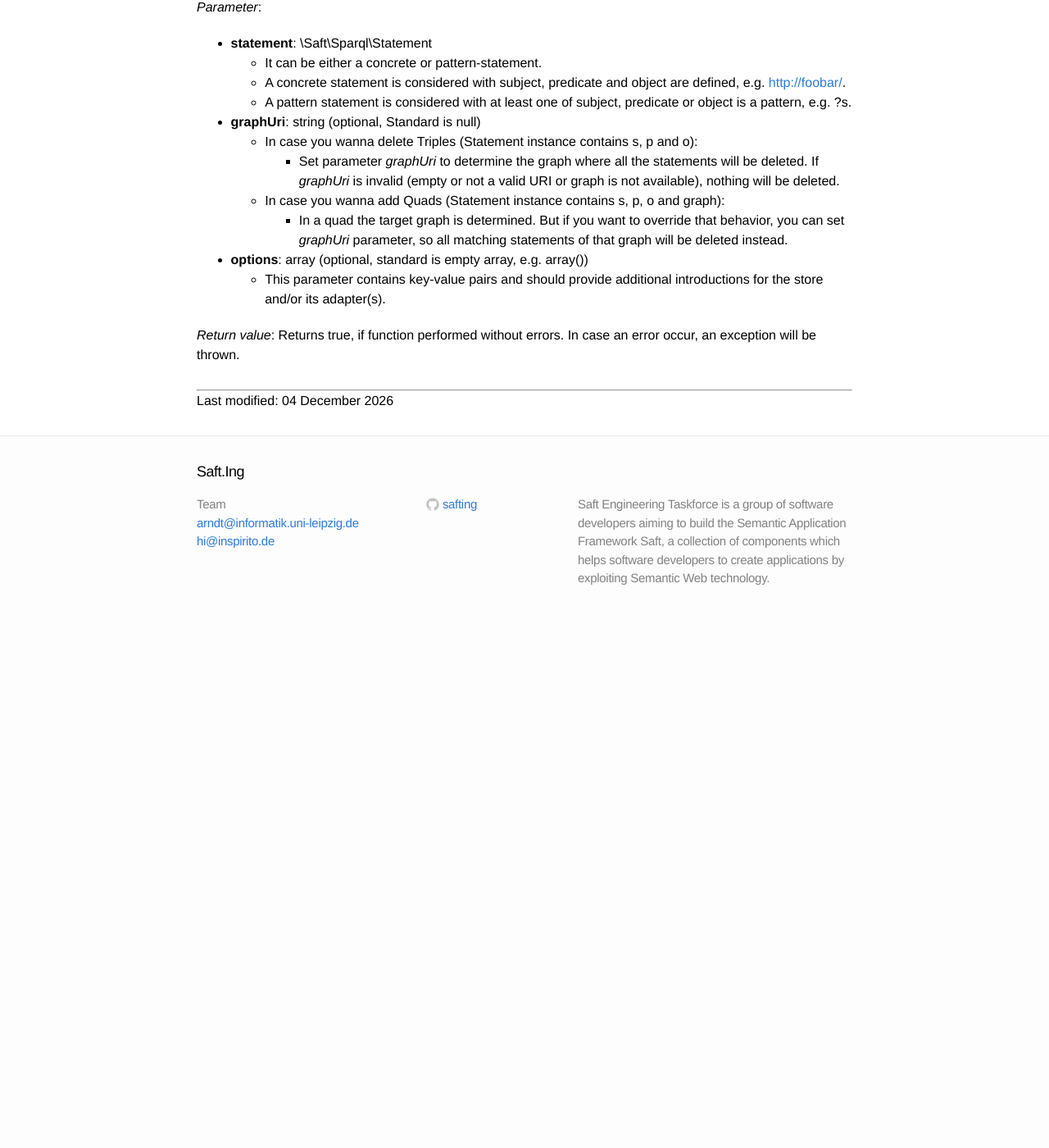
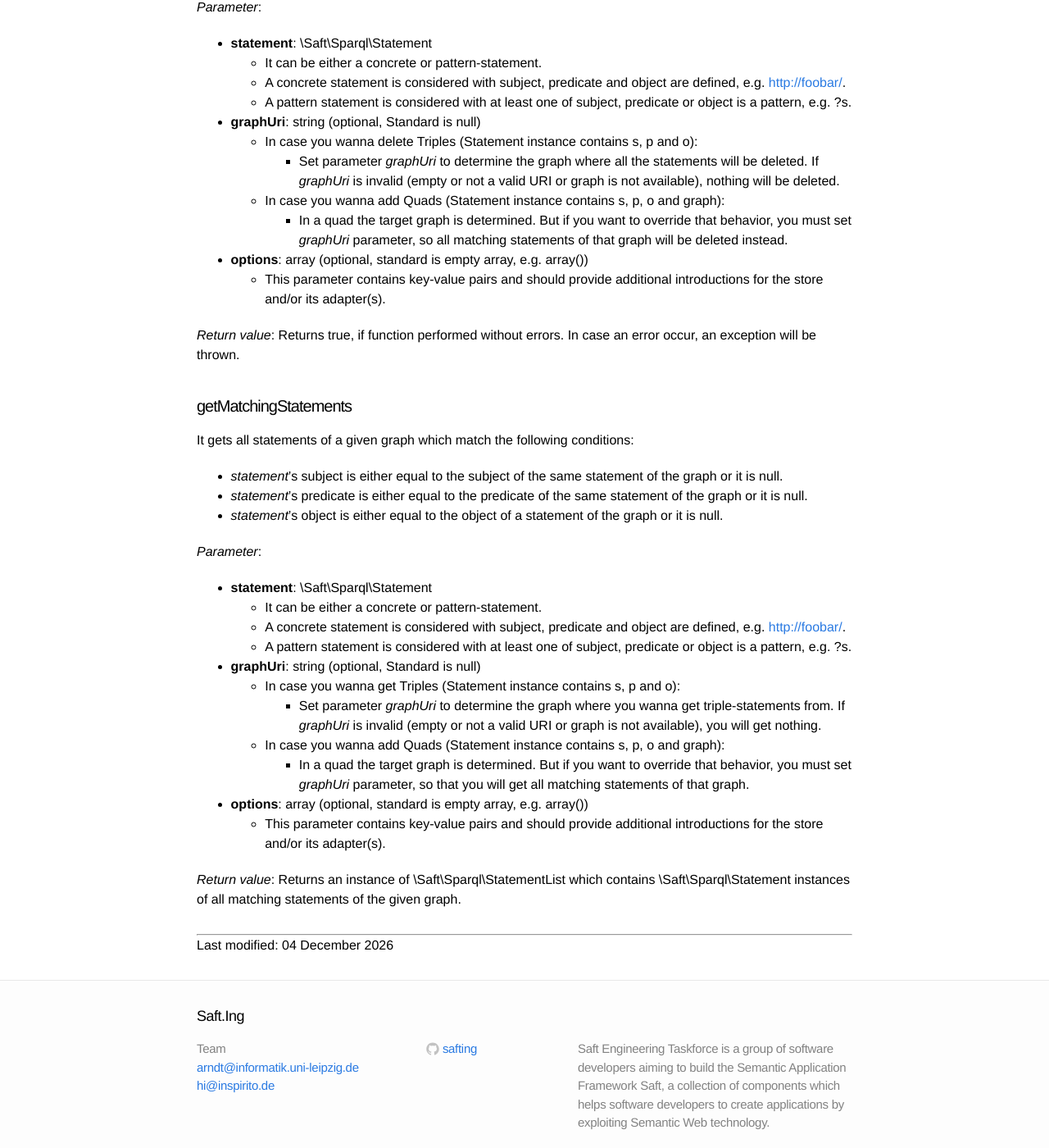
Before and after one commit to SaftIng/safting.github.io, a Jekyll site: the page built from doc/store.md, in a window 1280 px wide and 1400 px high, scrolled down 1502 px. Shown: the whole window at 82% size. Built offline with Jekyll 4.4.1, drawn with Linux system fonts in a browser that asks for light colours; before the commit the page ends 2264 px from its top, so only the background shows below that.

Commit message:
Add description for getMatchingStatements

```diff
--- a/doc/store.md
+++ b/doc/store.md
@@ -59,9 +59,34 @@ Removes all statements from a (default-) graph which match with given statement.
   - In case you wanna delete Triples (Statement instance contains s, p and o):
     - Set parameter *graphUri* to determine the graph where all the statements will be deleted. If *graphUri* is invalid (empty or not a valid URI or graph is not available), nothing will be deleted.
   - In case you wanna add Quads (Statement instance contains s, p, o and graph):
-    - In a quad the target graph is determined. But if you want to override that behavior, you can set *graphUri* parameter, so all matching statements of that graph will be deleted instead.
+    - In a quad the target graph is determined. But if you want to override that behavior, you must set *graphUri* parameter, so all matching statements of that graph will be deleted instead.
 
 - **options**: array (optional, standard is empty array, e.g. array())
   - This parameter contains key-value pairs and should provide additional introductions for the store and/or its adapter(s).
 
 *Return value*: Returns true, if function performed without errors. In case an error occur, an exception will be thrown.
+
+#### getMatchingStatements
+
+It gets all statements of a given graph which match the following conditions:
+- _statement_'s subject is either equal to the subject of the same statement of the graph or it is null.
+- _statement_'s predicate is either equal to the predicate of the same statement of the graph or it is null.
+- _statement_'s object is either equal to the object of a statement of the graph or it is null.
+
+*Parameter*:
+
+- **statement**: \Saft\Sparql\Statement
+  - It can be either a concrete or pattern-statement.
+  - A concrete statement is considered with subject, predicate and object are defined, e.g. <http://foobar/>.
+  - A pattern statement is considered with at least one of subject, predicate or object is a pattern, e.g. ?s.
+
+- **graphUri**: string (optional, Standard is null)
+  - In case you wanna get Triples (Statement instance contains s, p and o):
+    - Set parameter *graphUri* to determine the graph where you wanna get triple-statements from. If *graphUri* is invalid (empty or not a valid URI or graph is not available), you will get nothing.
+  - In case you wanna add Quads (Statement instance contains s, p, o and graph):
+    - In a quad the target graph is determined. But if you want to override that behavior, you must set *graphUri* parameter, so that you will get all matching statements of that graph.
+
+- **options**: array (optional, standard is empty array, e.g. array())
+  - This parameter contains key-value pairs and should provide additional introductions for the store and/or its adapter(s).
+
+*Return value*: Returns an instance of \Saft\Sparql\StatementList which contains \Saft\Sparql\Statement instances of all matching statements of the given graph.
```
